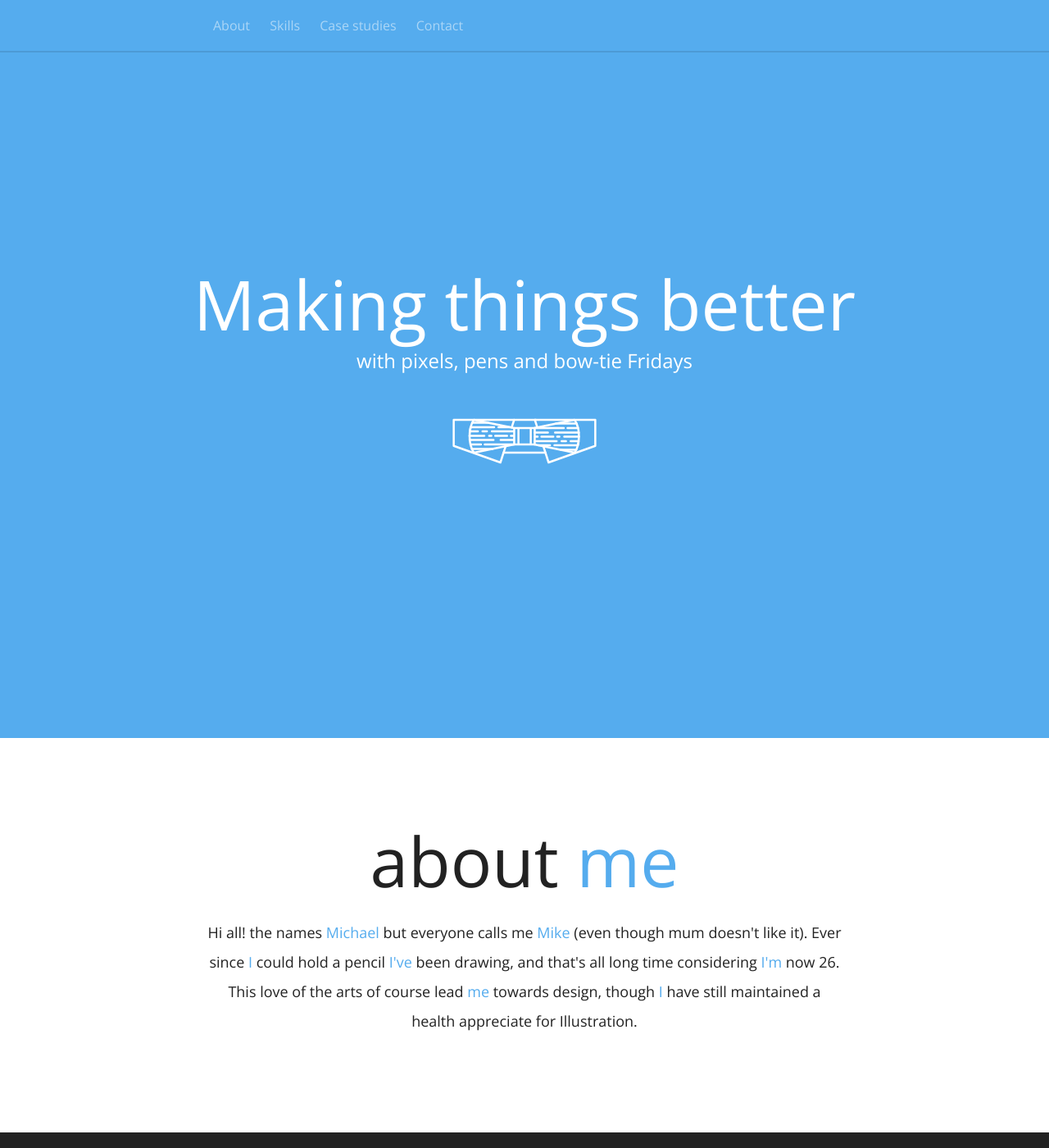
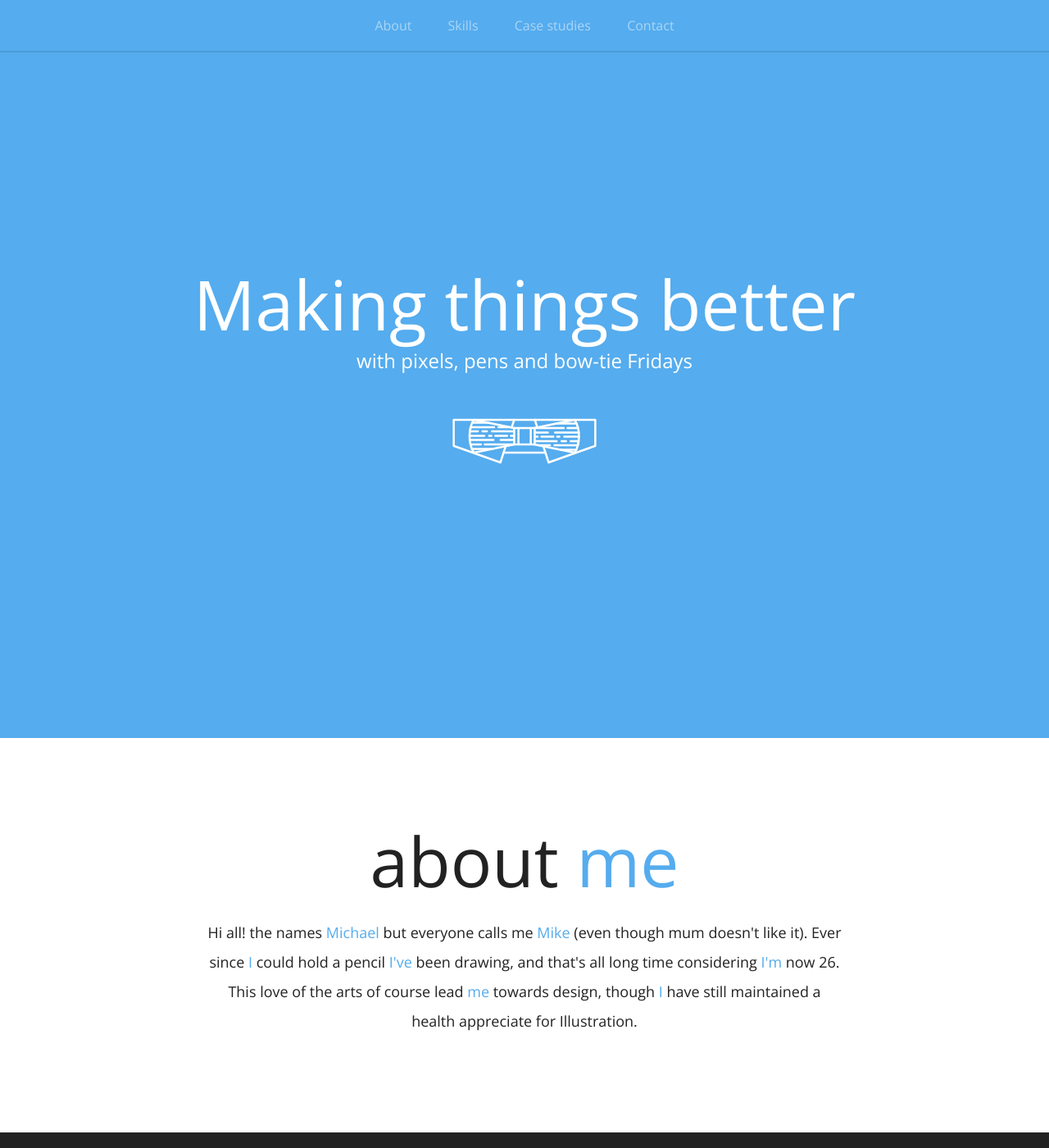
Before and after one commit to macorlett/macorlett.github.io, a Jekyll site: the page built from index.md, in a window 1280 px wide and 1400 px high. Shown: the whole window at 82% size. Built offline with Jekyll 4.4.1, drawn with Linux system fonts in a browser that asks for light colours; nearby versions of some CDN libraries; some web fonts are replaced; Markdown is read by kramdown in place of the engine named in the settings.

Commit message:
centre aligned navigation

```diff
--- a/_includes/home-header.html
+++ b/_includes/home-header.html
@@ -11,7 +11,7 @@
 
 	<body>
 
-		<nav id="home-nav" class=" blue flex-content">
+		<nav id="home-nav" class=" blue flex-content center">
 			<div class="block-nav">
 
 			<ul>
--- a/css/style.css
+++ b/css/style.css
@@ -38,8 +38,8 @@ ul{
 }
 li{
 	display: inline-block;
-	padding-left: 10px;
-	padding-right: 10px;
+	padding-left: 20px;
+	padding-right: 20px;
 }
 nav,nav.black{
 	background: #222;
```
Also changed, not shown: 2 other files.
